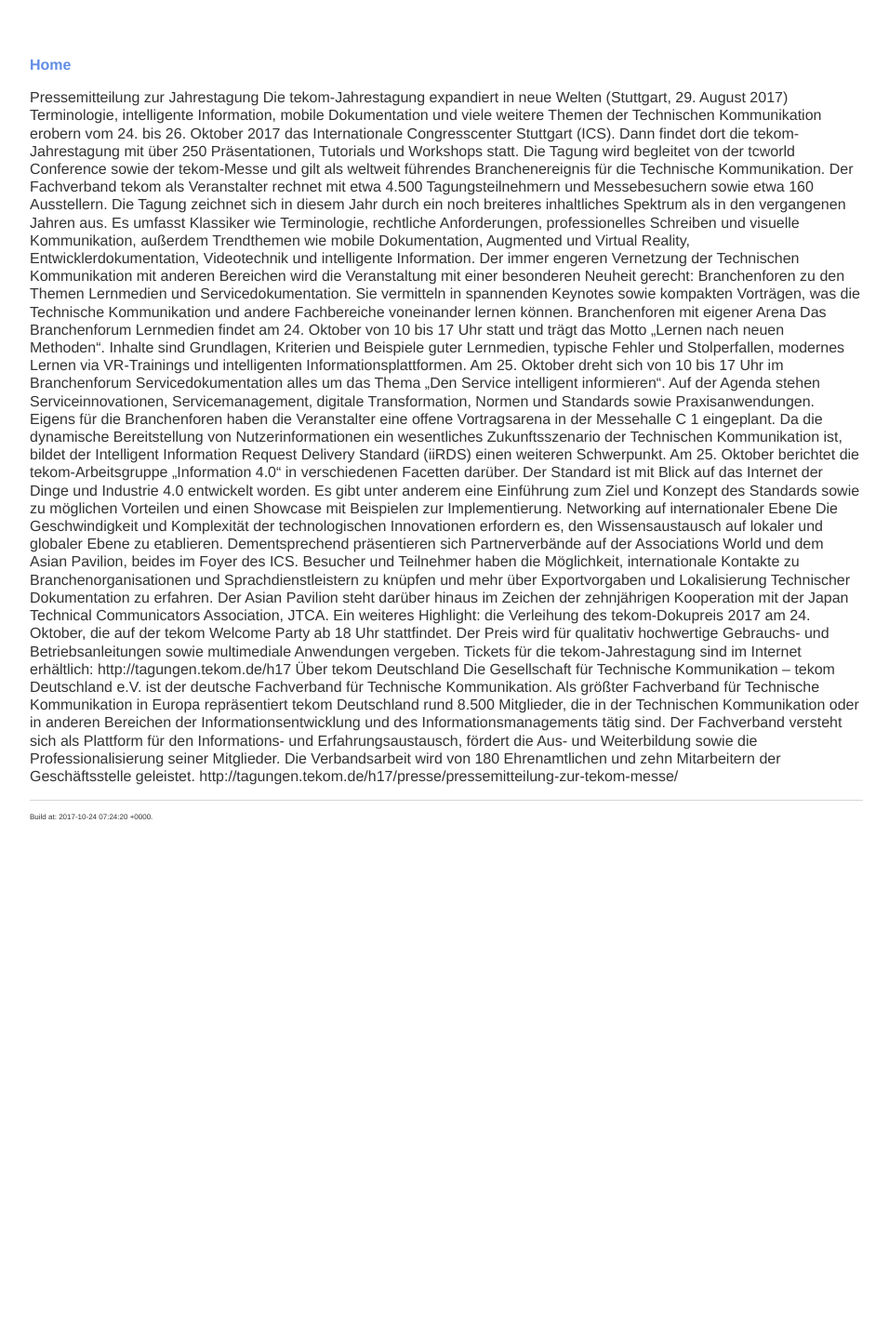
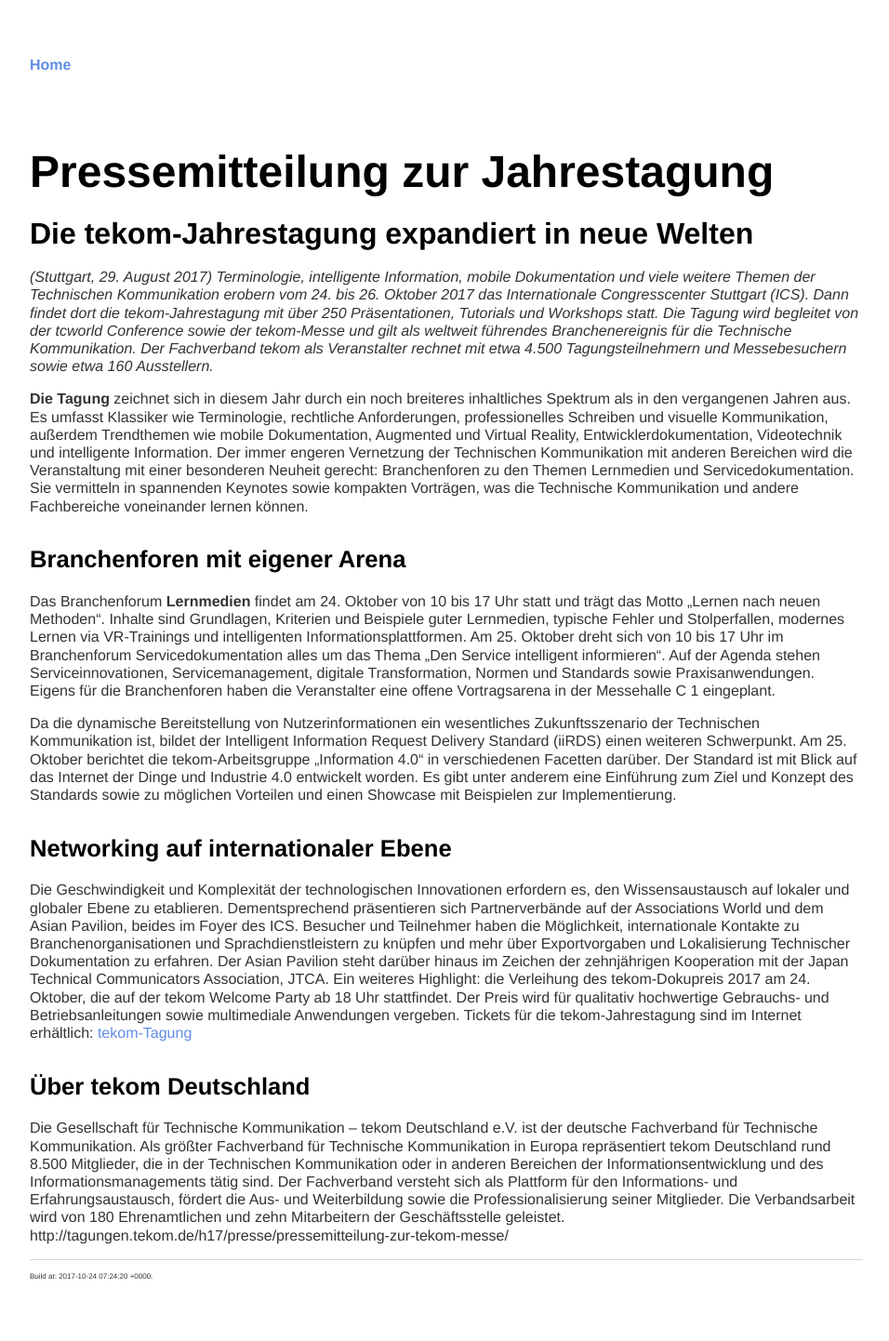
Before and after one commit to parson-AG/tekom2017_markdown_workshop, a Jekyll site: the page built from texte_tekom/Pressemitteilung.md, in a window 1280 px wide. Shown: the whole page at 93% size, without its empty margins (160-1116 px from the left). Built offline with Jekyll 4.4.1, drawn with Linux system fonts in a browser that asks for light colours; our own code applies the rules of GitHub Pages for plain Markdown files; before the commit the page ends 948 px from its top, so only the background shows below that.

Commit message:
Update Pressemitteilung.md

```diff
--- a/texte_tekom/Pressemitteilung.md
+++ b/texte_tekom/Pressemitteilung.md
@@ -1,13 +1,15 @@
-Pressemitteilung zur Jahrestagung
-Die tekom-Jahrestagung expandiert in neue Welten
-(Stuttgart, 29. August 2017) Terminologie, intelligente Information, mobile Dokumentation und
+# Pressemitteilung zur Jahrestagung
+## Die tekom-Jahrestagung expandiert in neue Welten
+*(Stuttgart, 29. August 2017)
+Terminologie, intelligente Information, mobile Dokumentation und
 viele weitere Themen der Technischen Kommunikation erobern vom 24. bis 26. Oktober 2017 das
 Internationale Congresscenter Stuttgart (ICS). Dann findet dort die tekom-Jahrestagung mit
 über 250 Präsentationen, Tutorials und Workshops statt. Die Tagung wird begleitet von der tcworld
 Conference sowie der tekom-Messe und gilt als weltweit führendes Branchenereignis für die
 Technische Kommunikation. Der Fachverband tekom als Veranstalter rechnet mit etwa 4.500
-Tagungsteilnehmern und Messebesuchern sowie etwa 160 Ausstellern.
-Die Tagung zeichnet sich in diesem Jahr durch ein noch breiteres inhaltliches Spektrum
+Tagungsteilnehmern und Messebesuchern sowie etwa 160 Ausstellern.*
+
+**Die Tagung** zeichnet sich in diesem Jahr durch ein noch breiteres inhaltliches Spektrum
 als in den vergangenen Jahren aus. Es umfasst Klassiker wie Terminologie, rechtliche Anforderungen,
 professionelles Schreiben und visuelle Kommunikation, außerdem Trendthemen wie mobile Dokumentation,
 Augmented und Virtual Reality, Entwicklerdokumentation, Videotechnik und intelligente Information.
@@ -15,21 +17,24 @@ Der immer engeren Vernetzung der Technischen Kommunikation mit anderen Bereichen
 Veranstaltung mit einer besonderen Neuheit gerecht: Branchenforen zu den Themen Lernmedien und Servicedokumentation.
 Sie vermitteln in spannenden Keynotes sowie kompakten Vorträgen, was die Technische Kommunikation und andere
 Fachbereiche voneinander lernen können.
-Branchenforen mit eigener Arena
-Das Branchenforum Lernmedien findet am 24. Oktober von 10 bis 17 Uhr statt und trägt das
+
+### Branchenforen mit eigener Arena
+Das Branchenforum **Lernmedien** findet am 24. Oktober von 10 bis 17 Uhr statt und trägt das
 Motto „Lernen nach neuen Methoden“. Inhalte sind Grundlagen, Kriterien und Beispiele guter Lernmedien,
 typische Fehler und Stolperfallen, modernes Lernen via VR-Trainings und intelligenten Informationsplattformen.
 Am 25. Oktober dreht sich von 10 bis 17 Uhr im Branchenforum Servicedokumentation alles um das Thema
 „Den Service intelligent informieren“. Auf der Agenda stehen Serviceinnovationen, Servicemanagement,
 digitale Transformation, Normen und Standards sowie Praxisanwendungen. Eigens für die Branchenforen
 haben die Veranstalter eine offene Vortragsarena in der Messehalle C 1 eingeplant.
+
 Da die dynamische Bereitstellung von Nutzerinformationen ein wesentliches Zukunftsszenario der
 Technischen Kommunikation ist, bildet der Intelligent Information Request Delivery Standard (iiRDS)
 einen weiteren Schwerpunkt. Am 25. Oktober berichtet die tekom-Arbeitsgruppe „Information 4.0“
 in verschiedenen Facetten darüber. Der Standard ist mit Blick auf das Internet der Dinge und
 Industrie 4.0 entwickelt worden. Es gibt unter anderem eine Einführung zum Ziel und Konzept des
 Standards sowie zu möglichen Vorteilen und einen Showcase mit Beispielen zur Implementierung.
-Networking auf internationaler Ebene
+
+### Networking auf internationaler Ebene
 Die Geschwindigkeit und Komplexität der technologischen Innovationen erfordern es, den
 Wissensaustausch auf lokaler und globaler Ebene zu etablieren. Dementsprechend präsentieren
 sich Partnerverbände auf der Associations World und dem Asian Pavilion, beides im Foyer des ICS.
@@ -40,8 +45,9 @@ zehnjährigen Kooperation mit der Japan Technical Communicators Association, JTC
 Ein weiteres Highlight: die Verleihung des tekom-Dokupreis 2017 am 24. Oktober, die auf der
 tekom Welcome Party ab 18 Uhr stattfindet. Der Preis wird für qualitativ hochwertige
 Gebrauchs- und Betriebsanleitungen sowie multimediale Anwendungen vergeben.
-Tickets für die tekom-Jahrestagung sind im Internet erhältlich: http://tagungen.tekom.de/h17
-Über tekom Deutschland
+Tickets für die tekom-Jahrestagung sind im Internet erhältlich: [tekom-Tagung](http://tagungen.tekom.de/h17)
+
+### Über tekom Deutschland
 Die Gesellschaft für Technische Kommunikation – tekom Deutschland e.V. ist der deutsche
 Fachverband für Technische Kommunikation. Als größter Fachverband für Technische
 Kommunikation in Europa repräsentiert tekom Deutschland rund 8.500 Mitglieder,
```
